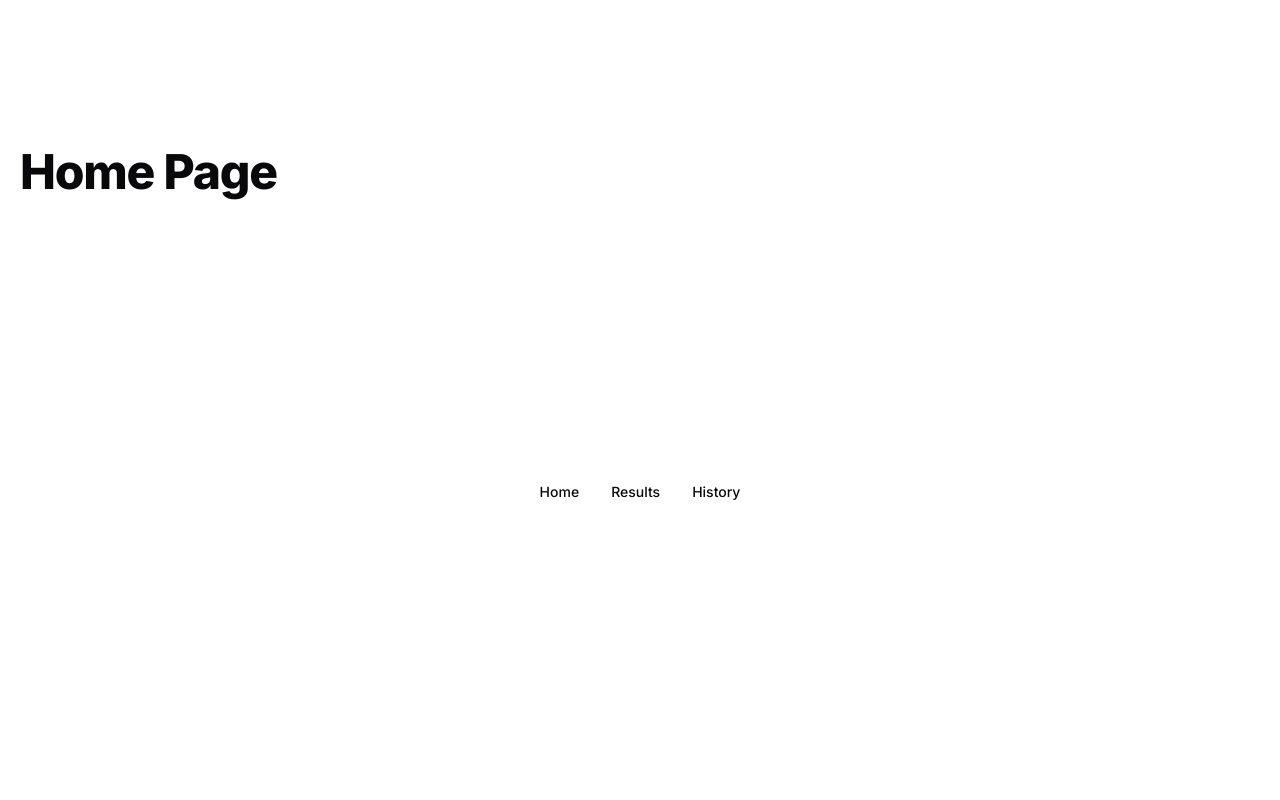
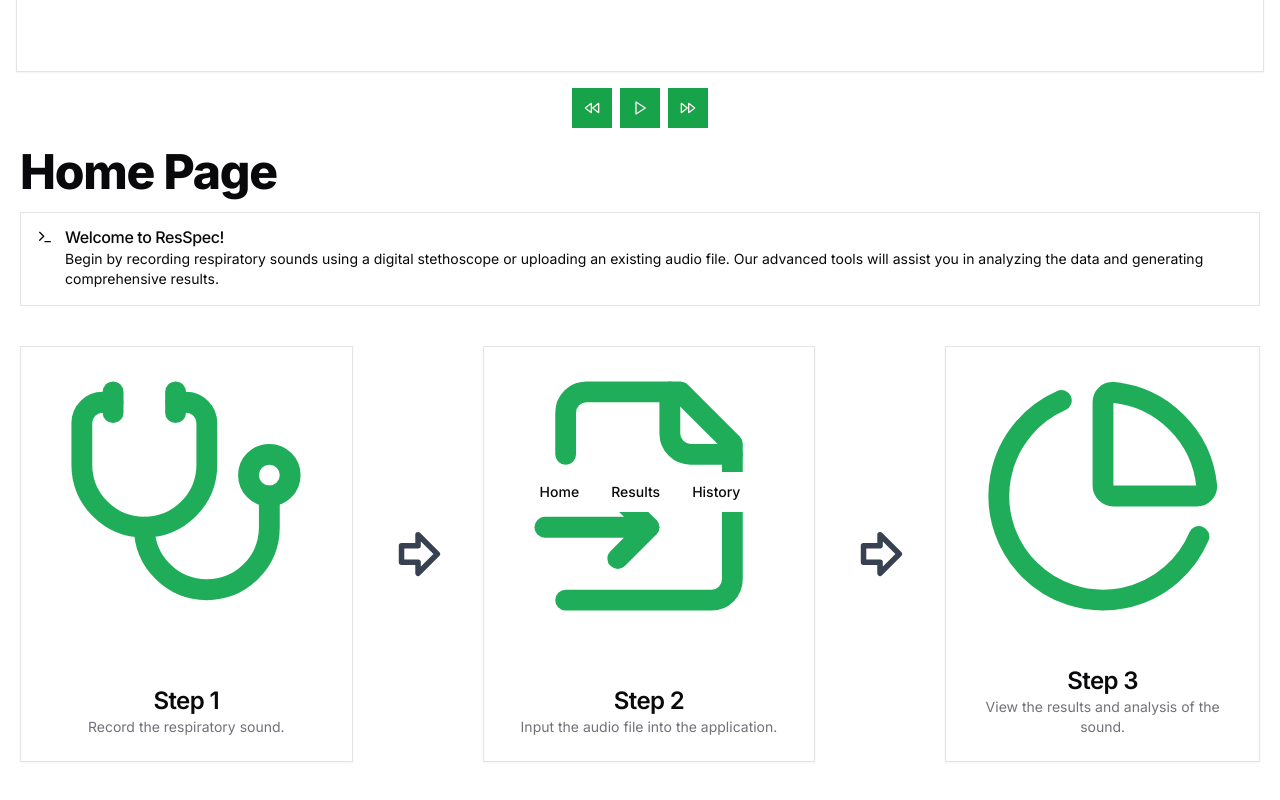
Before and after one commit to codesalotl/respec-app, a Next.js app: page / in a window 1280 px wide. Shown: the part 272-1072 px from the top of the page. Built offline with nearby package versions, Linux system fonts and the light colour scheme; no server answers.

Commit message:
done for prefinal defense

```diff
--- a/app/history/page.tsx
+++ b/app/history/page.tsx
@@ -90,10 +90,9 @@ export default function ResultsHistoryPage() {
       ) : !session?.user ? (
         <Alert variant="destructive">
           <AlertCircle className="h-4 w-4" />
-          <AlertTitle>Session Expired</AlertTitle>
+          <AlertTitle>Login Required</AlertTitle>
           <AlertDescription>
-            Your session has expired. Please log in again to view your history
-            and continue.
+            Please log in to view your history and continue.
           </AlertDescription>
         </Alert>
       ) : error ? (
--- a/app/page.tsx
+++ b/app/page.tsx
@@ -2,10 +2,16 @@
 
 "use client";
 
+import FrontPage from "@/components/front-page";
+
 export default function Home() {
   return (
-    <h1 className="scroll-m-20 text-4xl font-extrabold tracking-tight lg:text-5xl">
-      Home Page
-    </h1>
+    <div className="flex flex-col space-y-4">
+      <h1 className="scroll-m-20 text-4xl font-extrabold tracking-tight lg:text-5xl">
+        Home Page
+      </h1>
+
+      <FrontPage />
+    </div>
   );
 }
--- a/app/results/page.tsx
+++ b/app/results/page.tsx
@@ -17,7 +17,7 @@ import {
 } from "@/components/ui/dialog";
 import { Alert, AlertDescription, AlertTitle } from "@/components/ui/alert";
 import { Input } from "@/components/ui/input";
-import { Terminal } from "lucide-react"
+import { Terminal } from "lucide-react";
 
 import useAudioStore from "@/components/store/audio-store";
 import useResultsStore from "@/components/store/results-store";
@@ -281,7 +281,7 @@ export default function Results() {
             </Dialog>
           </div>
         ) : (
-          <p>Loading timestamp results</p>
+          <p>Generating Results...</p>
           // <SkeletonResults />
         )
       ) : (
--- a/components/audio-input.tsx
+++ b/components/audio-input.tsx
@@ -3,6 +3,15 @@
 "use client";
 
 import { useState, useEffect, useRef } from "react";
+
+import {
+  Card,
+  CardContent,
+  CardDescription,
+  CardFooter,
+  CardHeader,
+  CardTitle,
+} from "@/components/ui/card";
 import { ChevronRight, Play, Pause, Rewind, FastForward } from "lucide-react";
 
 import WaveSurfer from "wavesurfer.js";
@@ -55,8 +64,8 @@ export default function AudioInput() {
 
       wavesurferRef.current = WaveSurfer.create({
         container: waveformRef.current,
-        waveColor: `rgb(183, 104, 60)`,
-        progressColor: `rgb(174, 112, 45)`,
+        waveColor: `rgb(102, 204, 153)`,
+        progressColor: `rgb(64, 151, 112)`,
         barWidth: 5,
         barGap: 5,
         barRadius: 30,
@@ -172,7 +181,17 @@ export default function AudioInput() {
             <ChevronRight className="h-4 w-4" />
           </Button>
         </div>
-        <div className="mt-4" ref={waveformRef} id="waveform"></div>
+
+        <div className="mt-4 h-[10.5rem]">
+          {audioSrc ? (
+            <div ref={waveformRef} id="waveform"></div>
+          ) : (
+            <Card className="flex items-center justify-center h-[10.5rem]">
+              <h2 className="text-center">Please upload an audio file.</h2>
+            </Card>
+          )}
+        </div>
+
         <div className="flex space-x-2 mt-4 justify-center">
           <Button onClick={() => skip(-5)} size="icon">
             <Rewind className="h-4 w-4" />
--- /dev/null
+++ b/components/front-page.tsx
@@ -0,0 +1,92 @@
+import {
+  Card,
+  CardContent,
+  CardDescription,
+  CardFooter,
+  CardHeader,
+  CardTitle,
+} from "@/components/ui/card";
+import { Alert, AlertDescription, AlertTitle } from "@/components/ui/alert";
+import { Terminal } from "lucide-react";
+import { ArrowBigRight, Stethoscope, FileInput, ChartPie } from "lucide-react";
+
+export default function FrontPage() {
+  return (
+    <div>
+      <Alert>
+        <Terminal className="h-4 w-4" />
+        <AlertTitle>Welcome to ResSpec!</AlertTitle>
+        <AlertDescription>
+          Begin by recording respiratory sounds using a digital stethoscope or
+          uploading an existing audio file. Our advanced tools will assist you
+          in analyzing the data and generating comprehensive results.
+        </AlertDescription>
+      </Alert>
+
+      <div className="flex items-center justify-center space-x-8 py-10">
+        {/* Card 1: Stethoscope */}
+        <Card className="w-[22rem] h-[26rem] text-center flex flex-col justify-between">
+          <CardHeader>
+            <Stethoscope
+              className="mx-auto"
+              size={250}
+              style={{ color: "hsl(var(--chart-6))" }}
+            />
+          </CardHeader>
+          <CardContent>
+            <CardTitle className="scroll-m-20 text-2xl font-semibold tracking-tight">
+              Step 1
+            </CardTitle>
+            <CardDescription className="text-sm text-muted-foreground">
+              Record the respiratory sound.
+            </CardDescription>
+          </CardContent>
+        </Card>
+
+        {/* Arrow */}
+        <ArrowBigRight className="text-gray-700" size={70} />
+
+        {/* Card 2: FileInput */}
+        <Card className="w-[22rem] h-[26rem] text-center flex flex-col justify-between">
+          <CardHeader>
+            <FileInput
+              className="mx-auto"
+              size={250}
+              style={{ color: "hsl(var(--chart-6))" }}
+            />
+          </CardHeader>
+          <CardContent>
+            <CardTitle className="scroll-m-20 text-2xl font-semibold tracking-tight">
+              Step 2
+            </CardTitle>
+            <CardDescription className="text-sm text-muted-foreground">
+              Input the audio file into the application.
+            </CardDescription>
+          </CardContent>
+        </Card>
+
+        {/* Arrow */}
+        <ArrowBigRight className="text-gray-700" size={70} />
+
+        {/* Card 3: ChartPie */}
+        <Card className="w-[22srem] h-[26rem] text-center flex flex-col justify-between">
+          <CardHeader>
+            <ChartPie
+              className="mx-auto"
+              size={250}
+              style={{ color: "hsl(var(--chart-6))" }}
+            />
+          </CardHeader>
+          <CardContent>
+            <CardTitle className="scroll-m-20 text-2xl font-semibold tracking-tight">
+              Step 3
+            </CardTitle>
+            <CardDescription className="text-sm text-muted-foreground">
+              View the results and analysis of the sound.
+            </CardDescription>
+          </CardContent>
+        </Card>
+      </div>
+    </div>
+  );
+}
--- a/components/timestamp-chart.tsx
+++ b/components/timestamp-chart.tsx
@@ -83,8 +83,8 @@ export default function TimestampChart({
     // Create an instance of WaveSurfer
     const ws = WaveSurfer.create({
       container: "#waveform2",
-      waveColor: `rgb(183, 104, 60)`,
-      progressColor: `rgb(174, 112, 45)`,
+      waveColor: `rgb(102, 204, 153)`,
+      progressColor: `rgb(64, 151, 112)`,
       barWidth: 5,
       barGap: 5,
       barRadius: 30,
@@ -133,16 +133,16 @@ export default function TimestampChart({
 
       dataToShow.forEach((region) => {
         const content = showCrackles
-          ? `Crackles: Yes (Confidence: ${(
+          ? `Crackles: Yes (${(
               region.crackles_confidence * 100
             ).toFixed(2)}%)`
-          : `Wheezes: Yes (Confidence: ${(
+          : `Wheezes: Yes (${(
               region.wheezes_confidence * 100
             ).toFixed(2)}%)`;
 
         const color = showCrackles
-          ? `rgb(191, 96, 77, 0.5)`
-          : `rgb(191, 96, 77, 0.5)`;
+          ? `rgb(102, 204, 153, 0.2)`
+          : `rgb(102, 204, 153, 0.2)`;
 
         createRegion(region.start_time, region.end_time, content, color);
       });
```
